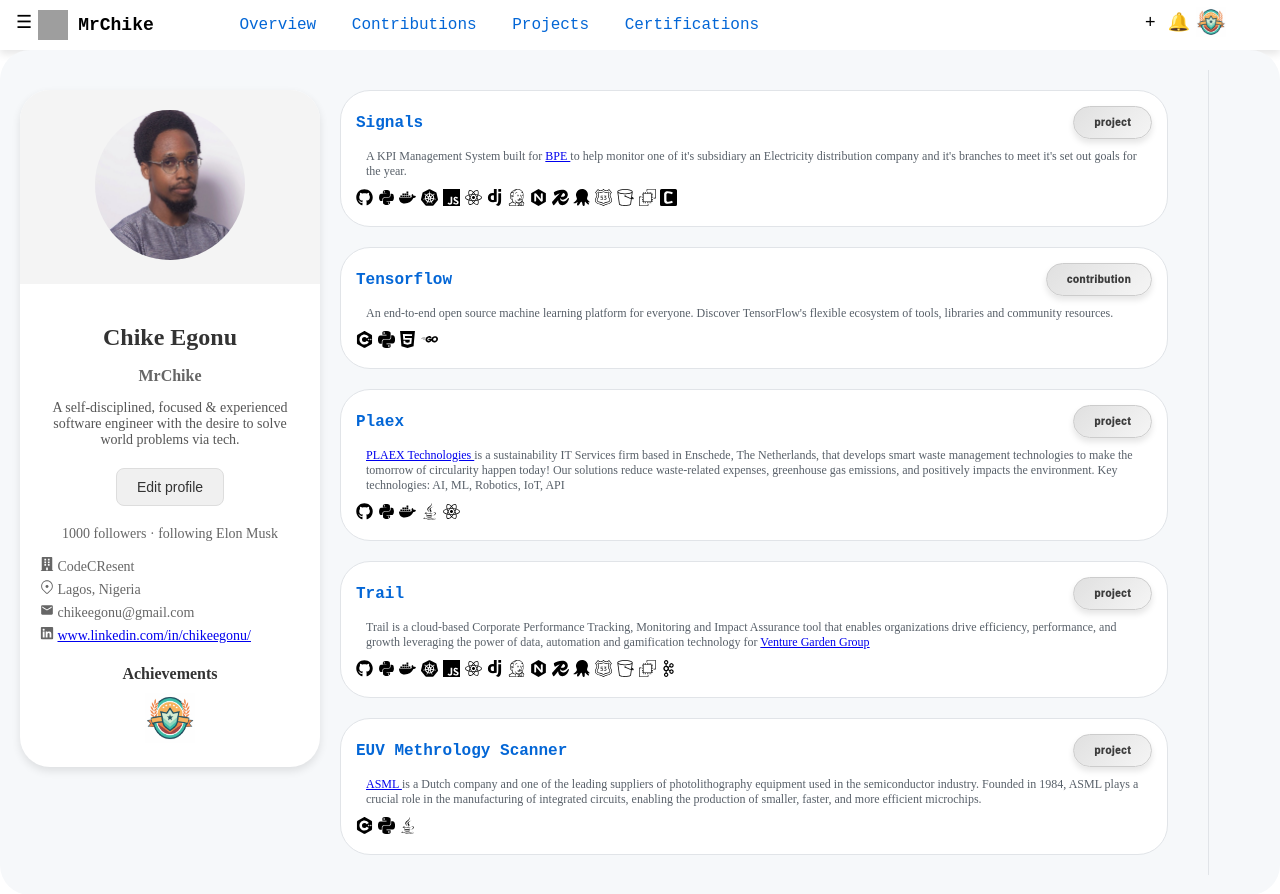
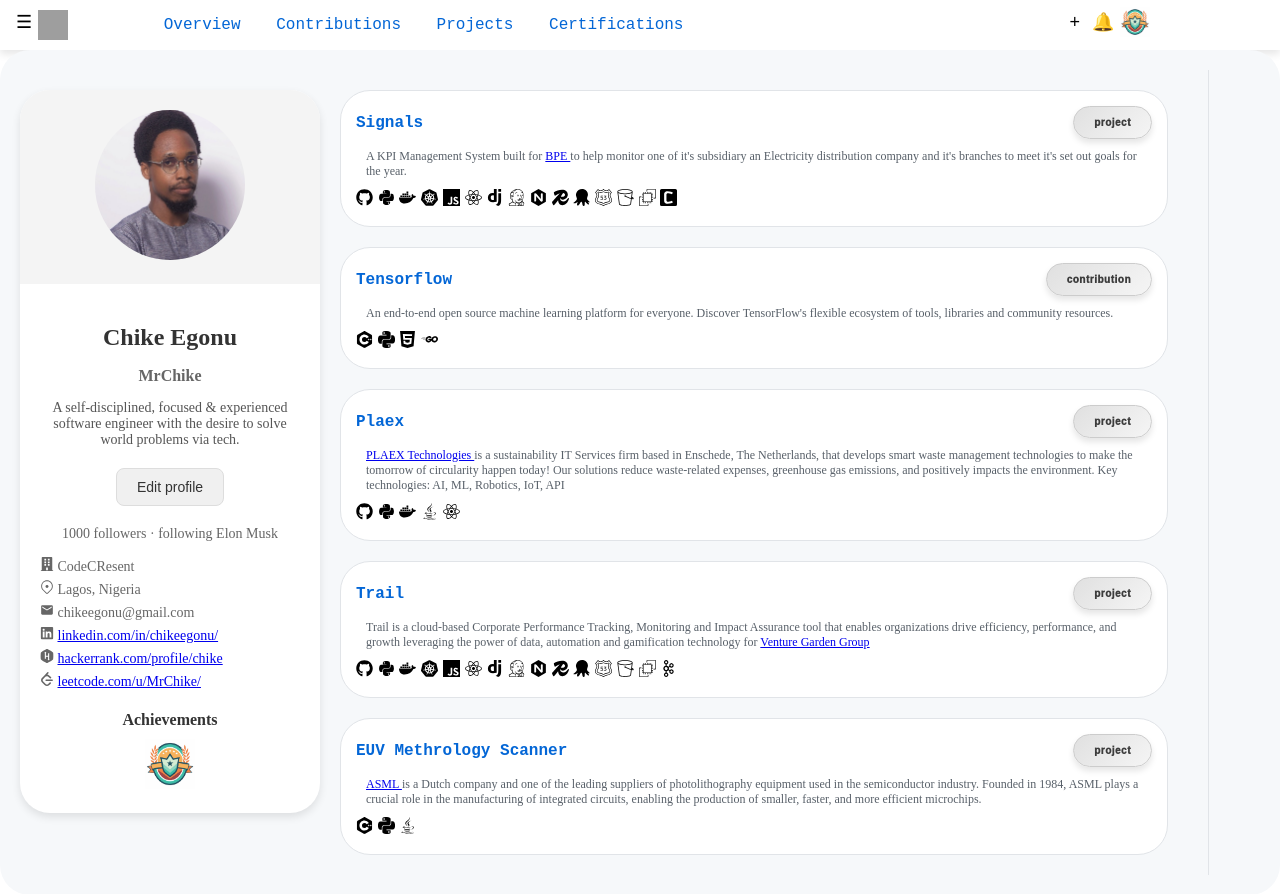
Before and after one commit to MrChike/chikeegonu, a React (Create React App) app: page / in a window 1280 px wide. Built offline with nearby package versions, Linux system fonts and the light colour scheme; grey boxes are pictures that could not be loaded.

Commit message:
Make further changes

```diff
--- a/src/components/Navbar/Navbar.jsx
+++ b/src/components/Navbar/Navbar.jsx
@@ -25,7 +25,6 @@
         <a href="https://github.com/MrChike">
           <img src="https://github.githubassets.com/images/modules/logos_page/GitHub-Mark.png" alt="GitHub logo" className="logo" />
         </a>
-          <span className="username">MrChike</span>
         &nbsp;
       </div>
 
--- a/src/components/Profile/Profile.jsx
+++ b/src/components/Profile/Profile.jsx
@@ -18,7 +18,9 @@
     organization: 'CodeCResent',
     location: 'Lagos, Nigeria',
     email: 'chikeegonu@gmail.com',
-    linkedin: <a href="https://www.linkedin.com/in/chikeegonu/" target="_blank"> www.linkedin.com/in/chikeegonu/ </a>,
+    linkedin: <a href="https://www.linkedin.com/in/chikeegonu/" target="_blank"> linkedin.com/in/chikeegonu/ </a>,
+    hackerrank: <a href="https://www.hackerrank.com/profile/chike" target="_blank"> hackerrank.com/profile/chike </a>,
+    leetcode: <a href="https://leetcode.com/u/MrChike/" target="_blank"> leetcode.com/u/MrChike/ </a>,
     achievementBadge: Badge
   };
   return (
--- a/src/components/Profile/ProfileCard.jsx
+++ b/src/components/Profile/ProfileCard.jsx
@@ -1,8 +1,9 @@
 import React from 'react';
 import './ProfileCard.css'; // Import your CSS styles here
 import {
-  FaBuilding, FaLinkedin
+  FaBuilding, FaLinkedin, FaHackerrank
 } from 'react-icons/fa';
+import { SiLeetcode } from "react-icons/si";
 import { GoLocation } from 'react-icons/go';
 import { MdEmail } from 'react-icons/md';
 
@@ -31,6 +32,8 @@
           <p><GoLocation/> {user.location}</p>
           <p><MdEmail/> {user.email}</p>
           <p><FaLinkedin/> {user.linkedin}</p>
+          <p><FaHackerrank/> {user.hackerrank}</p>
+          <p><SiLeetcode/> {user.leetcode}</p>
         </div>
 
         <div className="profile-achievements">
```
Also changed, not shown: 1 other file (tests, documents, lock files or other folders).
